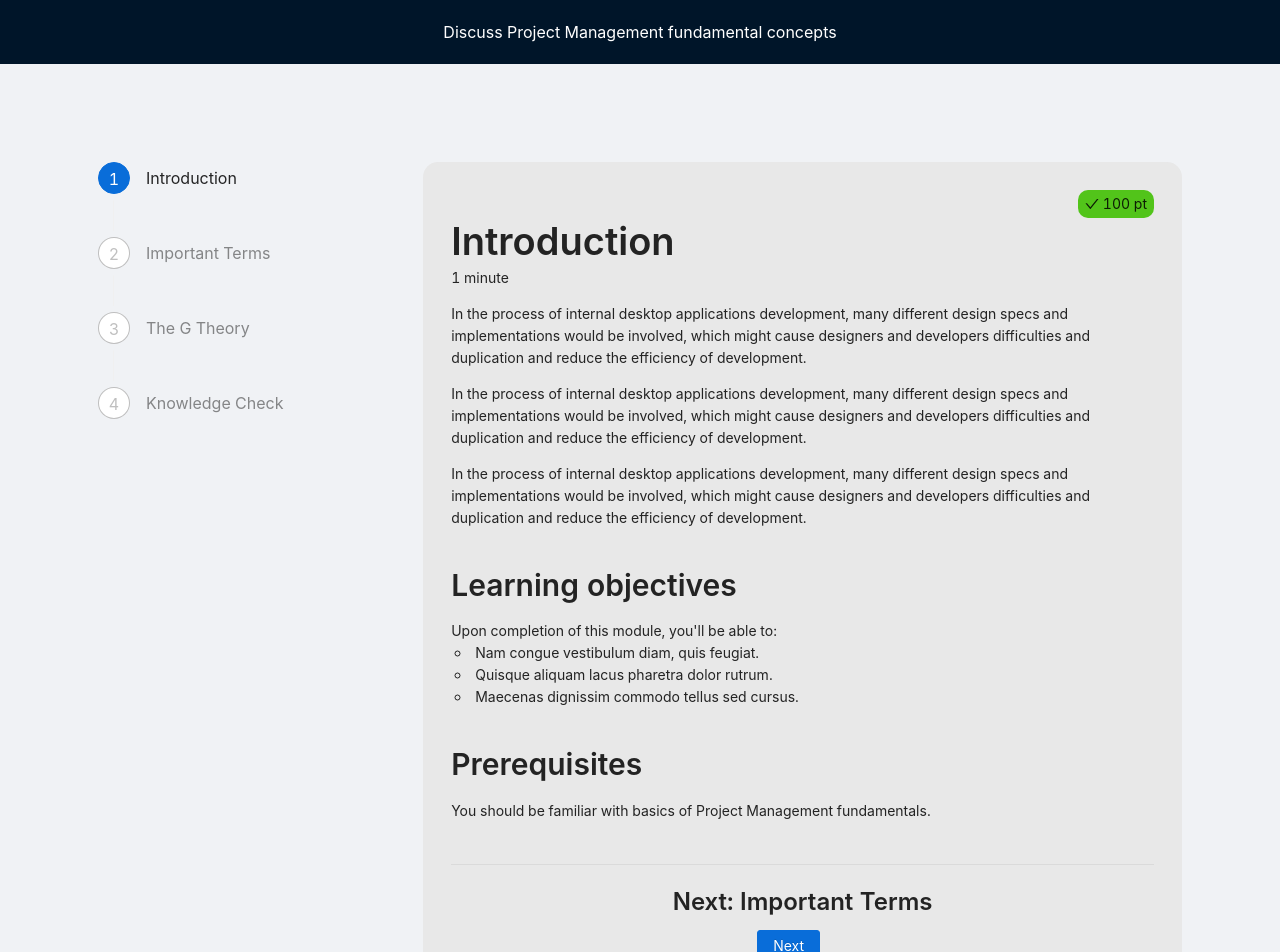
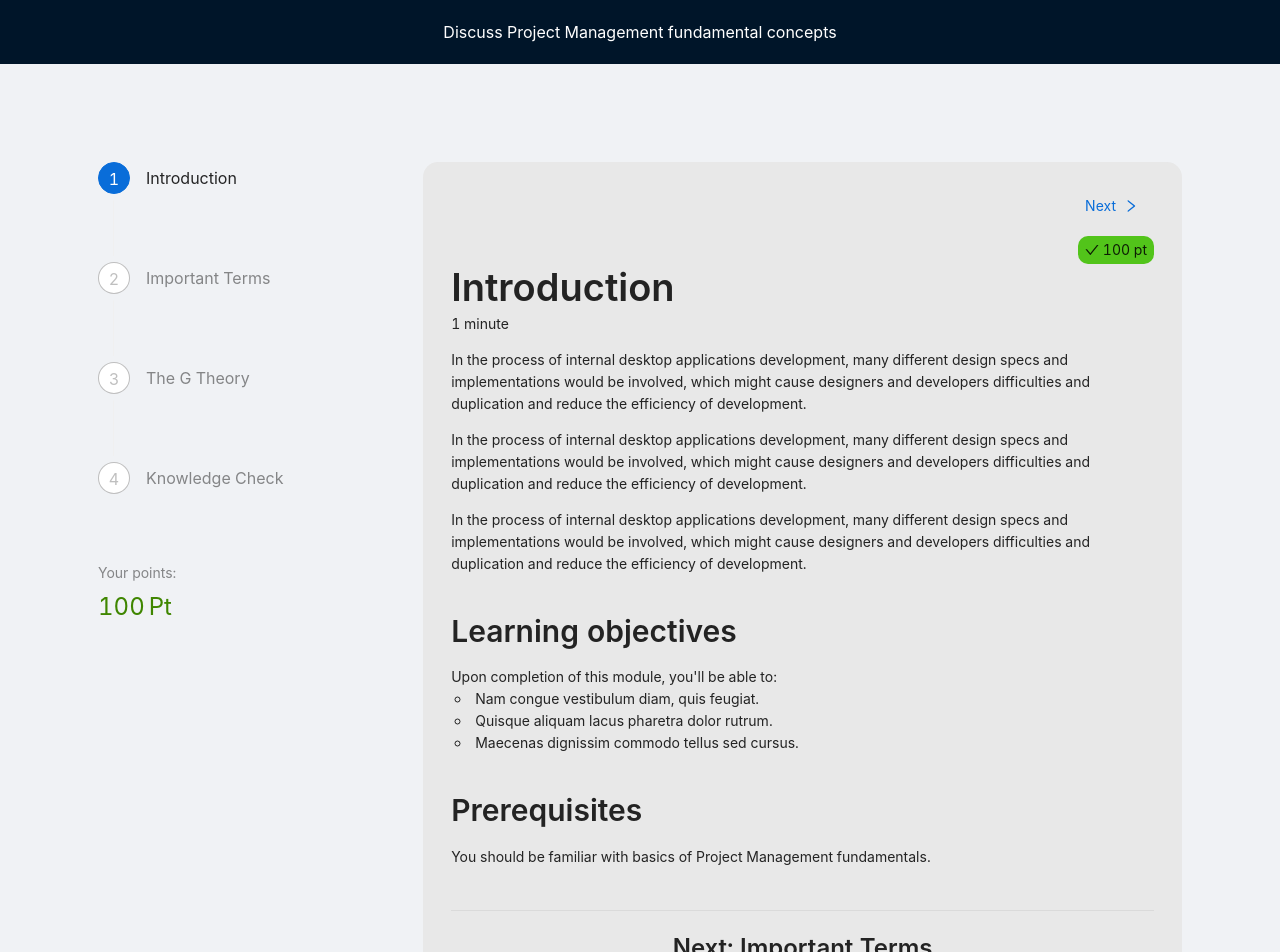
Before and after one commit to tbwiss/gamified-pm-learning, a React (Create React App) app: page / in a window 1280 px wide. Shown: the top 952 px of the page. Built offline with nearby package versions, Linux system fonts and the light colour scheme.

Commit message:
Add a viewwer

```diff
--- a/package.json
+++ b/package.json
@@ -25,6 +25,7 @@
   "scripts": {
     "start": "craco start",
     "build": "craco build",
+    "publish-now": "craco build && surge ./build --domain su-pm-learning.surge.sh",
     "test": "craco test"
   },
   "eslintConfig": {
--- a/src/components/main/Main.tsx
+++ b/src/components/main/Main.tsx
@@ -1,7 +1,11 @@
 import React, { FC } from "react";
 import { Layout } from "antd";
-import Stepper from "../step/Stepper";
+import Stepper from "../stepper/Stepper";
+import Viewer from "../viewer/Viewer";
 import "./Main.css";
+
+const SHOW = "stepper";
+// const SHOW = 'viewer'
 
 const { Header, Footer, Content } = Layout;
 
@@ -12,7 +16,7 @@ const Main: FC = () => (
         Discuss Project Management fundamental concepts
       </Header>
       <Content className="content">
-        <Stepper />
+        {SHOW === "stepper" ? <Stepper /> : <Viewer />}
       </Content>
       <Footer>Copyright of content: xxx TM</Footer>
     </Layout>
--- a/src/components/step/Stepper.tsx
+++ /dev/null
@@ -1,116 +0,0 @@
-import React, { FC } from "react";
-import { Steps, Button, Badge, Typography, Row, Divider } from "antd";
-import { successModal } from "../modal/SuccessModal";
-import Intro from "../../content/Intro";
-import ContentOne from "../../content/ContentOne";
-import ContentTwo from "../../content/ContentTwo";
-import ContentThree from "../../content/ContentThree";
-import { CheckOutlined } from "@ant-design/icons";
-import "./Stepper.css";
-
-const { Step } = Steps;
-const { Title } = Typography;
-
-const steps = [
-  {
-    title: "Introduction",
-    content: <Intro />,
-  },
-  {
-    title: "Important Terms",
-    content: <ContentOne />,
-  },
-  {
-    title: "The G Theory",
-    content: <ContentTwo />,
-  },
-  {
-    title: "Knowledge Check",
-    content: <ContentThree />,
-  },
-];
-
-const TopBar: FC = () => (
-  <>
-    <Badge
-      style={{
-        padding: "0.5em",
-        borderRadius: "10px",
-        backgroundColor: "#52c41a",
-      }}
-      count={
-        <span>
-          <CheckOutlined /> 100 pt
-        </span>
-      }
-      overflowCount={999}
-    />
-  </>
-);
-
-const Stepper: FC = () => {
-  const [current, setCurrent] = React.useState(0);
-
-  const next = () => {
-    setCurrent(current + 1);
-  };
-
-  const prev = () => {
-    setCurrent(current - 1);
-  };
-
-  const contentForNext = () => {
-    const next = current + 1;
-    if (next === steps.length) {
-      return "Finish";
-    }
-    return steps[next].title;
-  };
-
-  return (
-    <div className="steps-wrap">
-      <Steps className="steps-base" direction="vertical" current={current}>
-        {steps.map((item, idx) => (
-          <Step
-            key={item.title}
-            title={item.title}
-            onClick={() => setCurrent(idx)}
-          />
-        ))}
-      </Steps>
-      <div className="steps-container">
-        <div className="steps-top-bar">
-          <TopBar />
-        </div>
-        <div className="steps-content">{steps[current].content}</div>
-        <div className="steps-action">
-          <Divider style={{ margin: "0 0 1.5em 0" }} />
-          {current !== steps.length - 1 && (
-            <Row>
-              <Title level={3}>Next: {contentForNext()}</Title>
-            </Row>
-          )}
-          <Row>
-            {current > 0 && (
-              <Button style={{ margin: "0 8px" }} onClick={() => prev()}>
-                Previous
-              </Button>
-            )}
-            {current < steps.length - 1 && (
-              <Button type="primary" onClick={() => next()}>
-                Next
-              </Button>
-            )}
-            {current === steps.length - 1 && (
-              <Button type="primary" onClick={() => successModal()}>
-                Done
-              </Button>
-            )}
-          </Row>
-        </div>
-      </div>
-    </div>
-  );
-};
-
-export default Stepper;
--- a/src/components/step/Stepper.css
+++ b/src/components/stepper/Stepper.css
@@ -5,9 +5,17 @@
   max-width: 1100px;
 }
 
+.steps-sider {
+  width: 30% !important;
+  min-height: 400px;
+}
+
 .steps-base {
-  width: 30% !important;
-  max-height: 300px;
+  height: 400px;
+}
+
+.stats {
+  text-align: left;
 }
 
 .steps-container {
@@ -27,6 +35,12 @@
   margin-bottom: 2em;
 }
 
+.steps-nav-bar {
+  display: flex;
+  justify-content: space-between;
+  margin-bottom: 1em;
+}
+
 .steps-top-bar {
   display: flex;
   justify-content: flex-end;
@@ -39,8 +53,8 @@
 }
 
 .steps-action button {
-  margin-right: 2em !important;
-  border-radius: 3px;
+  margin-right: 1em !important;
+  border-radius: 5px;
 }
 
 .ant-steps-item-title,
--- /dev/null
+++ b/src/components/stepper/Stepper.tsx
@@ -0,0 +1,191 @@
+import React, { FC } from "react";
+import {
+  Steps,
+  Button,
+  Badge,
+  Typography,
+  Row,
+  Divider,
+  Statistic,
+} from "antd";
+import { successModal } from "../modal/SuccessModal";
+import Intro from "../../content/Intro";
+import ContentOne from "../../content/ContentOne";
+import ContentTwo from "../../content/ContentTwo";
+import ContentThree from "../../content/ContentThree";
+import { CheckOutlined, LeftOutlined, RightOutlined } from "@ant-design/icons";
+import "./Stepper.css";
+
+const visitedSteps = new Set([0]);
+
+const { Step } = Steps;
+const { Title } = Typography;
+
+const steps = [
+  {
+    id: 0,
+    points: 100,
+    title: "Introduction",
+    content: <Intro />,
+  },
+  {
+    id: 1,
+    points: 200,
+    title: "Important Terms",
+    content: <ContentOne />,
+  },
+  {
+    id: 2,
+    points: 100,
+    title: "The G Theory",
+    content: <ContentTwo />,
+  },
+  {
+    id: 3,
+    points: 300,
+    title: "Knowledge Check",
+    content: <ContentThree />,
+  },
+];
+
+const TopBar: FC<{ points: number }> = ({ points }) => (
+  <>
+    <Badge
+      style={{
+        padding: "0.5em",
+        borderRadius: "10px",
+        backgroundColor: "#52c41a",
+      }}
+      count={
+        <span>
+          <CheckOutlined /> {points} pt
+        </span>
+      }
+      overflowCount={999}
+    />
+  </>
+);
+
+const Stats: FC<{ points: number }> = ({ points }) => (
+  <div className="stats">
+    <Statistic
+      title="Your points: "
+      value={points}
+      precision={0}
+      valueStyle={{ color: "#3f8600" }}
+      suffix="Pt"
+    />
+  </div>
+);
+
+const Stepper: FC = () => {
+  const [points, setTotalPoints] = React.useState(100);
+  const [current, setCurrent] = React.useState(0);
+
+  const next = () => {
+    const next = current + 1;
+    if (!visitedSteps.has(next)) {
+      visitedSteps.add(next);
+      setTotalPoints(points + steps[next].points);
+    }
+    setCurrent(next);
+  };
+
+  const prev = () => {
+    setCurrent(current - 1);
+  };
+
+  const onHandleDirectClick = (idx: number) => {
+    if (!visitedSteps.has(idx)) {
+      visitedSteps.add(idx);
+      setTotalPoints(points + steps[idx].points);
+    }
+    setCurrent(idx);
+  };
+
+  const contentForNext = () => {
+    const next = current + 1;
+    if (next === steps.length) {
+      return "Finish";
+    }
+    return steps[next].title;
+  };
+
+  return (
+    <div className="steps-wrap">
+      <div className="steps-sider">
+        <Steps className="steps-base" direction="vertical" current={current}>
+          {steps.map((item, idx) => (
+            <Step
+              key={item.title}
+              title={item.title}
+              onClick={() => onHandleDirectClick(idx)}
+            />
+          ))}
+        </Steps>
+        <Stats points={points} />
+      </div>
+      <div className="steps-container">
+        <div className="steps-nav-bar">
+          {current > 0 ? (
+            <Button
+              type="link"
+              style={{ margin: "0 8px" }}
+              onClick={() => prev()}
+            >
+              <LeftOutlined /> Previous
+            </Button>
+          ) : (
+            <span></span>
+          )}
+          {current < steps.length - 1 ? (
+            <Button type="link" onClick={() => next()}>
+              Next <RightOutlined />
+            </Button>
+          ) : (
+            <span></span>
+          )}
+        </div>
+        <div className="steps-top-bar">
+          <TopBar points={steps[current].points} />
+        </div>
+        <div className="steps-content">{steps[current].content}</div>
+        <div className="steps-action">
+          <Divider style={{ margin: "0 0 1.5em 0" }} />
+          {current !== steps.length - 1 && (
+            <Row>
+              <Title level={3}>Next: {contentForNext()}</Title>
+            </Row>
+          )}
+          <Row>
+            {current > 0 && (
+              <Button
+                size="large"
+                style={{ margin: "0 8px" }}
+                onClick={() => prev()}
+              >
+                Previous
+              </Button>
+            )}
+            {current < steps.length - 1 && (
+              <Button size="large" type="primary" onClick={() => next()}>
+                Next
+              </Button>
+            )}
+            {current === steps.length - 1 && (
+              <Button
+                size="large"
+                type="primary"
+                onClick={() => successModal()}
+              >
+                Done
+              </Button>
+            )}
+          </Row>
+        </div>
+      </div>
+    </div>
+  );
+};
+
+export default Stepper;
--- /dev/null
+++ b/src/components/viewer/Viewer.css
@@ -0,0 +1,4 @@
+.viewer-warp {
+  width: 100%;
+  padding: 1em;
+}
--- /dev/null
+++ b/src/components/viewer/Viewer.tsx
@@ -0,0 +1,27 @@
+import React, { FC, useEffect, useState } from "react";
+import "./Viewer.css";
+
+const Viewer: FC = () => {
+  const [width, setWidth] = useState(800);
+  const [height, setHeight] = useState(900);
+
+  useEffect(() => {
+    const tmpWidth = window.innerWidth * 0.8;
+    const tmpHeight = window.innerHeight * 0.8;
+    setWidth(tmpWidth > 900 ? 900 : tmpWidth);
+    setHeight(tmpHeight > 1000 ? 1000 : tmpHeight);
+  }, []);
+
+  return (
+    <div id="wrap" className="viewer-warp">
+      <embed
+        src="http://www.africau.edu/images/default/sample.pdf"
+        width={`${width}px`}
+        height={`${height}px`}
+        type="application/pdf"
+      />
+    </div>
+  );
+};
+
+export default Viewer;
--- a/src/content/Intro.tsx
+++ b/src/content/Intro.tsx
@@ -3,7 +3,7 @@ import { Typography } from "antd";
 
 const { Title, Paragraph, Text } = Typography;
 
-const Intro: FC = () => {
+const Intro: FC<{}> = () => {
   return (
     <Typography>
       <Title className="main-title">Introduction</Title>
```
Also changed, not shown: 2 other files (tests, documents, lock files or other folders).
